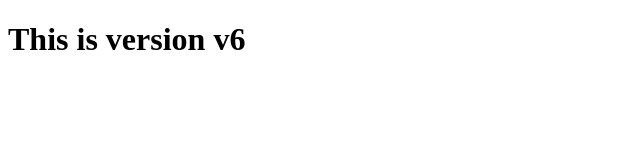
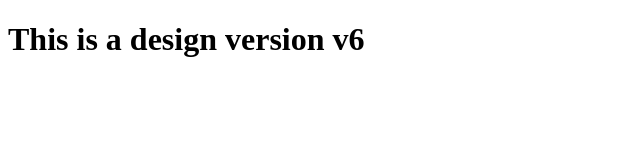
Before and after one commit to piyushpatel858/repo, a plain HTML site: page index.html in a window 1280 px wide. Shown: the whole page, without its empty margins (0-640 px from the left). Drawn offline with Linux system fonts and the light colour scheme.

Commit message:
Changed h1

```diff
--- a/index.html
+++ b/index.html
@@ -6,6 +6,6 @@
     <title>Document</title>
 </head>
 <body>
-    <h1> This is version v6 </h1>
+    <h1> This is a design version v6 </h1>
 </body>
 </html>
```
